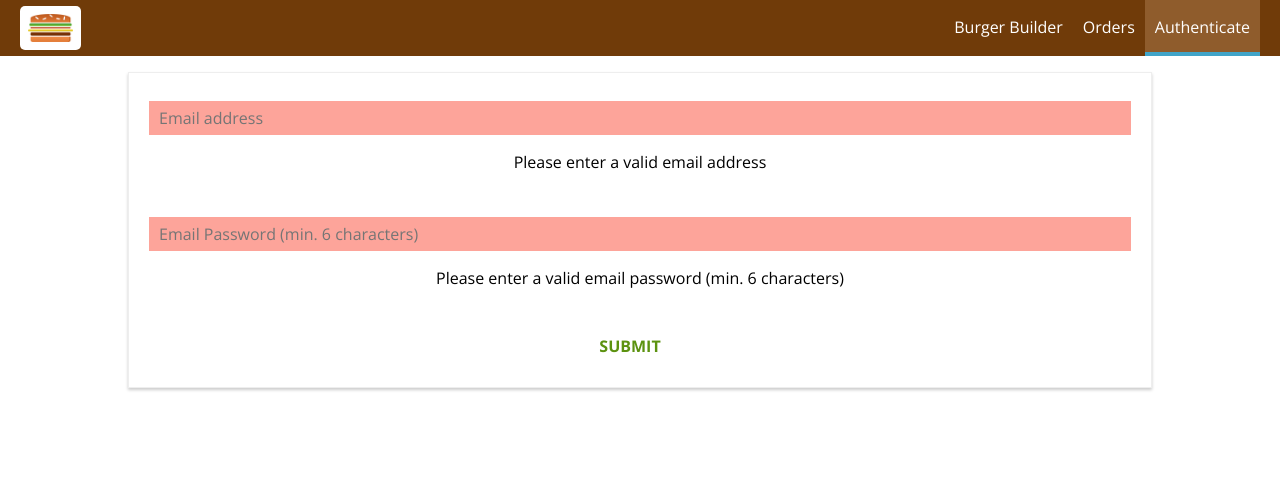
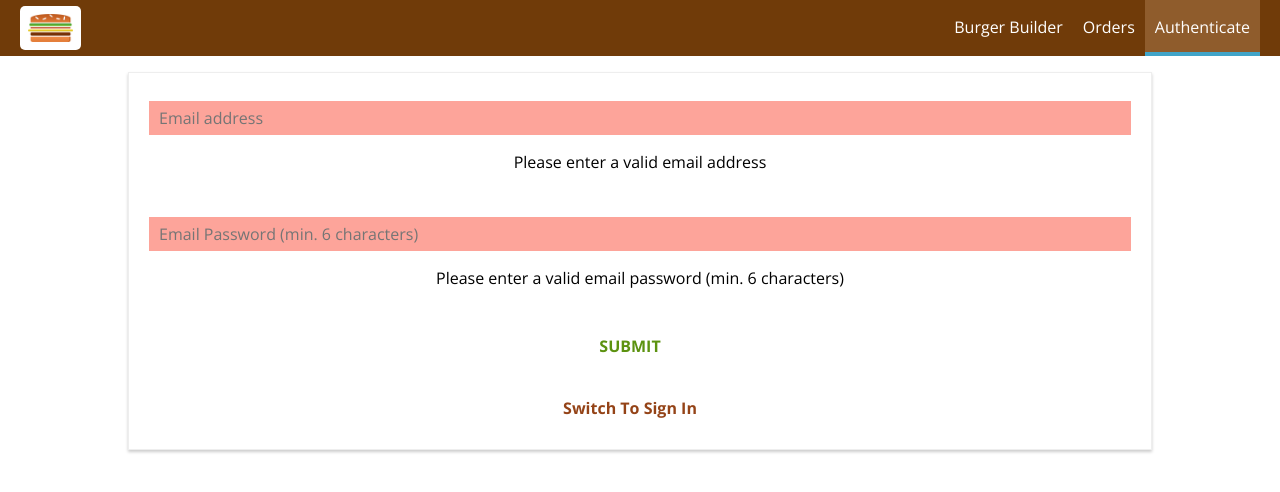
Before and after one commit to vnctwong/react-burger, a React app: page /auth in a window 1280 px wide. Shown: the top 492 px of the page. Built offline with nearby package versions, Linux system fonts and the light colour scheme.

Commit message:
Sign in / up working with tokens

```diff
--- a/src/containers/Auth/Auth.js
+++ b/src/containers/Auth/Auth.js
@@ -38,7 +38,8 @@ class Auth extends Component {
         valid: false,
         touched: false
       }
-    }
+    },
+    isSignup: true
   }
 
   checkValidity(value, rules) {
@@ -81,7 +82,13 @@ class Auth extends Component {
 
   submitHandler = (event) => {
     event.preventDefault();
-    this.props.onAuth(this.state.controls.email.value, this.state.controls.password.value);
+    this.props.onAuth(this.state.controls.email.value, this.state.controls.password.value, this.state.isSignup);
+  };
+
+  switchAuthModeHAndler = () => {
+    this.setState(prevState => {
+      return { isSignup: !prevState.isSignup };
+    })
   };
 
   render() {
@@ -111,14 +118,17 @@ class Auth extends Component {
           {form}
           <Button btnType='Success'>SUBMIT</Button>
         </form>
-      </div>
+        <Button
+          clicked={this.switchAuthModeHAndler}
+          btnType='Danger'>Switch To {this.state.isSignup ? 'Sign In' : 'Sign Up'} </Button>
+      </div >
     )
   }
 };
 
 const mapDispatchToProps = dispatch => {
   return {
-    onAuth: (email, password) => dispatch(actions.auth(email, password))
+    onAuth: (email, password, isSignup) => dispatch(actions.auth(email, password, isSignup))
   };
 };
 
```
Also changed, not shown: src/store/actions/auth.js (+6 -2 lines).
